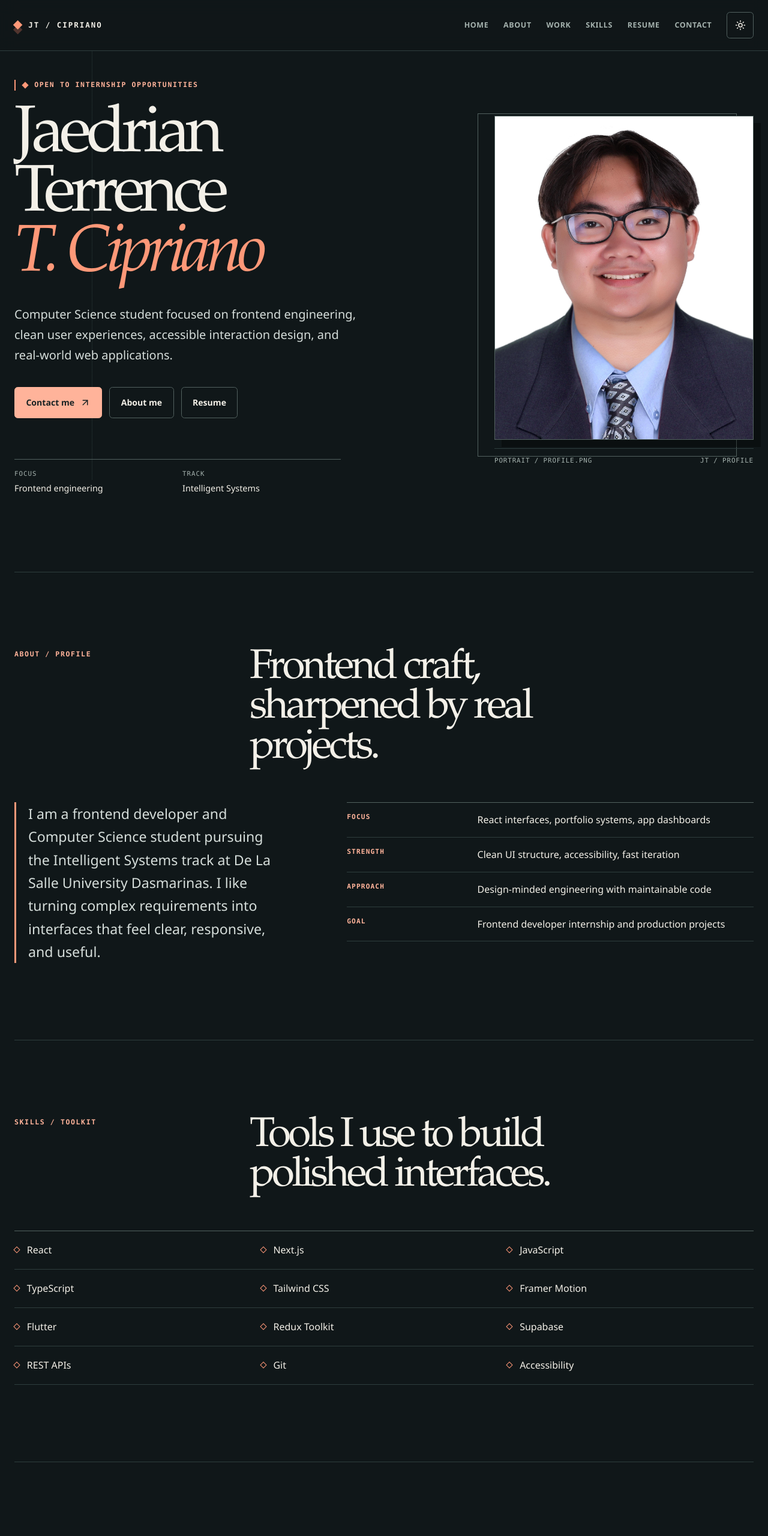
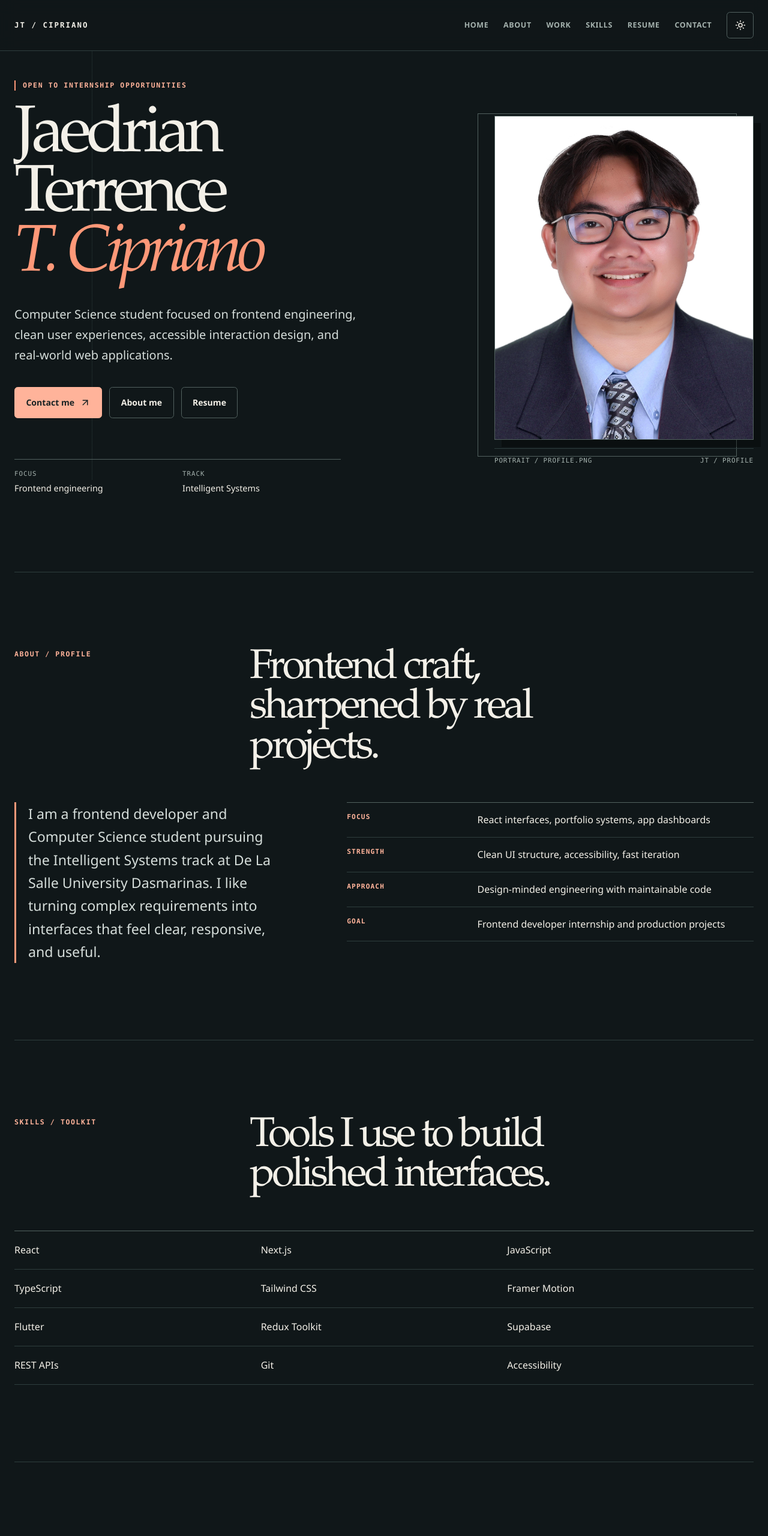
Before and after one commit to SUPERIANO16/Cipriano_Portfolio, a React (Vite) app in the folder portfolio/: page / in a window 1280 px wide. Shown: the top 2560 px of the page at 60% size. Built offline with nearby package versions, Linux system fonts and the light colour scheme.

Commit message:
minor changes frontend

```diff
--- a/portfolio/src/App.jsx
+++ b/portfolio/src/App.jsx
@@ -178,7 +178,6 @@ function App() {
             }}
           >
             <motion.p className="eyebrow status-line" variants={revealVariants}>
-              <span aria-hidden="true" className="status-dot" />
               Open to internship opportunities
             </motion.p>
 
@@ -304,7 +303,6 @@ function App() {
           <ul className="skills-list">
             {skills.map((skill) => (
               <li key={skill}>
-                <span aria-hidden="true" className="skill-marker" />
                 {skill}
               </li>
             ))}
@@ -390,7 +388,6 @@ function Navbar({
     <header className="site-header">
       <nav aria-label="Primary navigation" className="site-header-inner">
         <a className="brand" href="#home">
-          <span aria-hidden="true" className="brand-mark" />
           <span>JT / Cipriano</span>
         </a>
 
--- a/portfolio/src/index.css
+++ b/portfolio/src/index.css
@@ -153,7 +153,6 @@ button:focus-visible {
 .brand {
   display: inline-flex;
   align-items: center;
-  gap: 0.75rem;
   color: var(--heading);
   font-family: var(--mono);
   font-size: 0.78rem;
@@ -161,15 +160,6 @@ button:focus-visible {
   letter-spacing: 0.16em;
   text-decoration: none;
   text-transform: uppercase;
-}
-
-.brand-mark {
-  display: block;
-  width: 0.7rem;
-  height: 0.7rem;
-  background: var(--accent);
-  box-shadow: 0.35rem 0.35rem 0 var(--accent-soft);
-  transform: rotate(45deg);
 }
 
 .desktop-nav {
@@ -312,17 +302,8 @@ button:focus-visible {
 .status-line {
   display: inline-flex;
   align-items: center;
-  gap: 0.7rem;
   padding-left: 0.75rem;
   border-left: 2px solid var(--accent);
-}
-
-.status-dot {
-  display: block;
-  width: 0.5rem;
-  height: 0.5rem;
-  background: var(--accent);
-  transform: rotate(45deg);
 }
 
 .hero-title {
@@ -593,21 +574,11 @@ figcaption {
 .skills-list li {
   display: flex;
   align-items: center;
-  gap: 0.8rem;
   min-height: 4rem;
   padding: 0.85rem 1rem 0.85rem 0;
   border-bottom: 1px solid var(--border);
   color: var(--heading);
   font-size: 1rem;
-}
-
-.skill-marker {
-  display: block;
-  flex: 0 0 auto;
-  width: 0.5rem;
-  height: 0.5rem;
-  border: 1px solid var(--accent);
-  transform: rotate(45deg);
 }
 
 .project-list {
```
